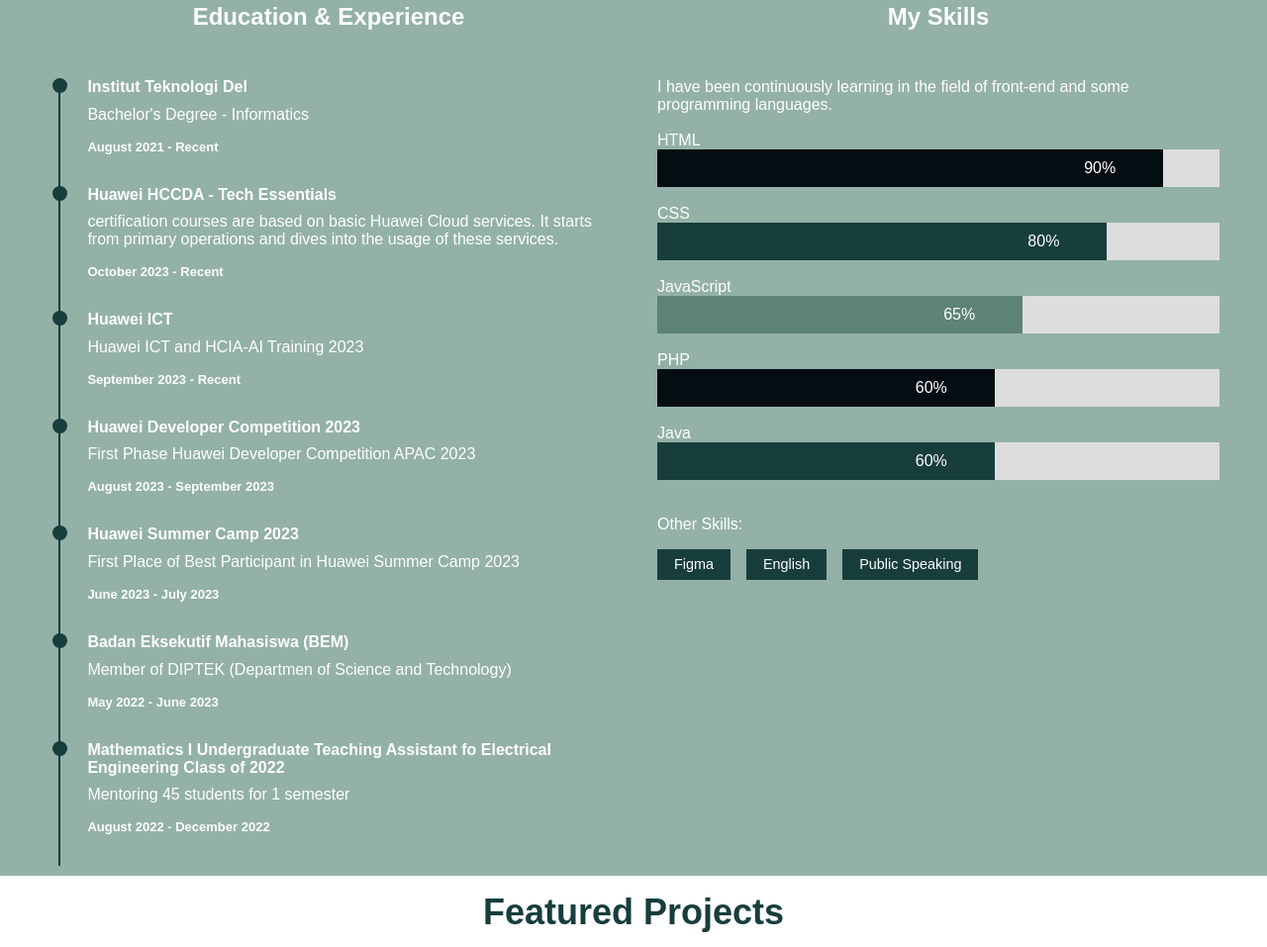
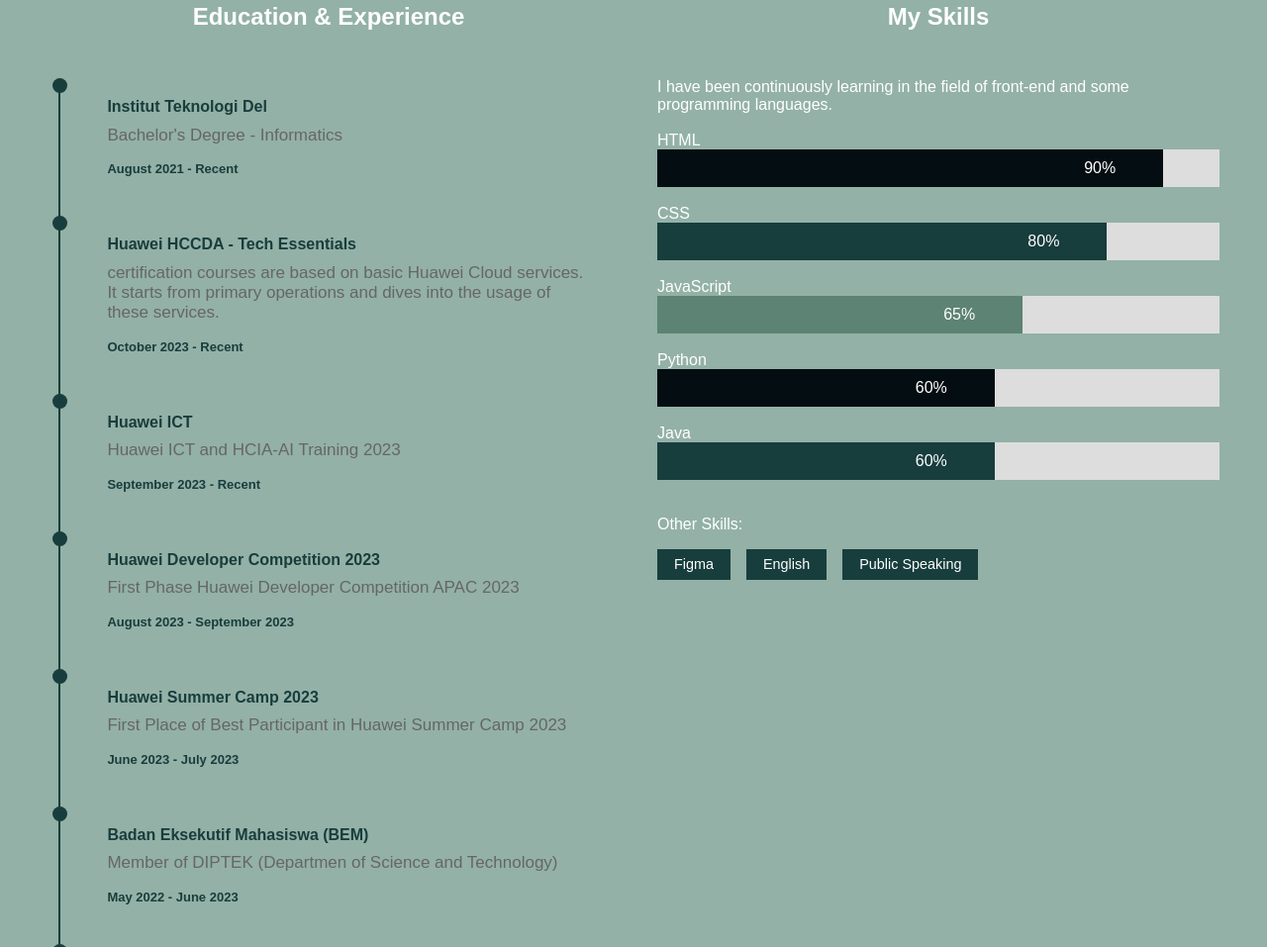
Before and after one commit to Missyolin/Missyolin-Eunike, a plain HTML site: page index.html in a window 1280 px wide. Shown: the part 1335-2292 px from the top of the page at 99% size. Drawn offline with nearby package versions, Linux system fonts and the light colour scheme.

Commit message:
second commit

```diff
--- a/index.html
+++ b/index.html
@@ -114,69 +114,97 @@
                         <div></div>
                         </div>
                         <div class="education-info">
+                          <div class="contents-res">
+                            <div class="box">
                               <h4 class="education-title">Institut Teknologi Del</h4>
                               <p>Bachelor's Degree - Informatics</p>
                               <h4 class="education-years">August 2021 - Recent</h4>
+                            </div>
+                          </div>
                       </div>
                     </div>
                     <div class="education">
                         <div class="line">
                         <div></div>
                         </div>
+                        <div class="contents-res">
+                          <div class="box">
                             <div class="education-info">
                             <h4 class="education-title">Huawei HCCDA - Tech Essentials</h4>
                             <p>certification courses are based on basic Huawei Cloud services. It starts from primary operations and dives into the usage of these services.</p>
                             <h4 class="education-years">October 2023 - Recent</h4>
                           </div>
                         </div>
+                        </div>
+                    </div>
                     <div class="education">
                         <div class="line">
                         <div></div>
                         </div>
+                        <div class="contents-res">
+                          <div class="box">
                             <div class="education-info">
                             <h4 class="education-title">Huawei ICT</h4>
                             <p>Huawei ICT and HCIA-AI Training 2023</p>
                             <h4 class="education-years">September 2023 - Recent</h4>
                           </div>
                         </div>
+                        </div>
+                    </div>
                     <div class="education">
                       <div class="line">
                         <div></div>
                       </div>
+                      <div class="contents-res">
+                        <div class="box">
                           <div class="education-info">
                             <h4 class="education-title">Huawei Developer Competition 2023</h4>
                             <p>First Phase Huawei Developer Competition APAC 2023</p>
                             <h4 class="education-years">August 2023 - September 2023</h4>
                         </div>
                       </div>
+                      </div>
+                    </div>
                     <div class="education">
                         <div class="line">
                         <div></div>
                         </div>
+                        <div class="contents-res">
+                          <div class="box">
                             <div class="education-info">
                             <h4 class="education-title">Huawei Summer Camp 2023</h4>
                             <p>First Place of Best Participant in Huawei Summer Camp 2023</p>
                             <h4 class="education-years">June 2023 - July 2023</h4>
                           </div>
                         </div>
+                        </div>
+                    </div>
                     <div class="education">
                         <div class="line">
                         <div></div>
                         </div>
+                        <div class="contents-res">
+                          <div class="box">
                             <div class="education-info">
                             <h4 class="education-title">Badan Eksekutif Mahasiswa (BEM)</h4>
                             <p>Member of DIPTEK (Departmen of Science and Technology)</p>
                             <h4 class="education-years">May 2022 - June 2023</h4>
                           </div>
                         </div>
+                        </div>
+                    </div>
                     <div class="education">
                         <div class="line">
                         <div></div>
                         </div>
+                        <div class="contents-res">
+                          <div class="box">
                             <div class="education-info">
                             <h4 class="education-title">Mathematics I Undergraduate Teaching Assistant fo Electrical Engineering Class of 2022</h4>
                             <p>Mentoring 45 students for 1 semester</p>
                             <h4 class="education-years">August 2022 - December 2022</h4>
+                          </div>
+                        </div>
                         </div>
                     </div>
                     </div>
@@ -208,7 +236,7 @@
                       </div>
                       <br>
 
-                      <p>PHP</p>
+                      <p>Python</p>
                       <div class="container">
                         <div class="skills php">60%</div>
                       </div>
--- a/style.css
+++ b/style.css
@@ -331,8 +331,55 @@ body {
   }
 
   .education-years {
-    margin-bottom: 2rem;
     font-size: 13px;
+  }
+
+  .contents-res .box{
+    position: relative;
+    padding: 20px;
+    /* border: 1px solid var(--main-color); */
+    cursor: pointer;
+    transition: all 0.4s;
+    margin-bottom: 20px;
+  }
+
+  .contents-res .box:hover{
+    box-shadow: 0px 3px 12px 0px #ccc;
+    border: 1px solid transparent;
+  }
+
+  .box h4{
+    position: relative;
+    color: var(--main-color);
+  }
+
+  .box h3{
+    font-size: 19px;
+    padding: 10px 0px 6px;
+    font-family: helvetica;
+    color: #444;
+  }
+
+  .box p{
+    line-height: 1.2;
+    color: #666;
+    font-size: 17px;
+  }
+
+  @media (max-width: 168px){
+    .row{
+      grid-template-columns: 1fr;
+    }
+    .contents-res{
+      padding: 0px 0px;
+      border-left: 2px solid #bababa;
+    }
+    .contents-res .box{
+      position: relative;
+      padding: 20px;
+      cursor: pointer;
+      transition: all 0.4s;
+    }
   }
 
   /* The dot on the line */
```
Lines whose indentation alone changed are shown as unchanged.
